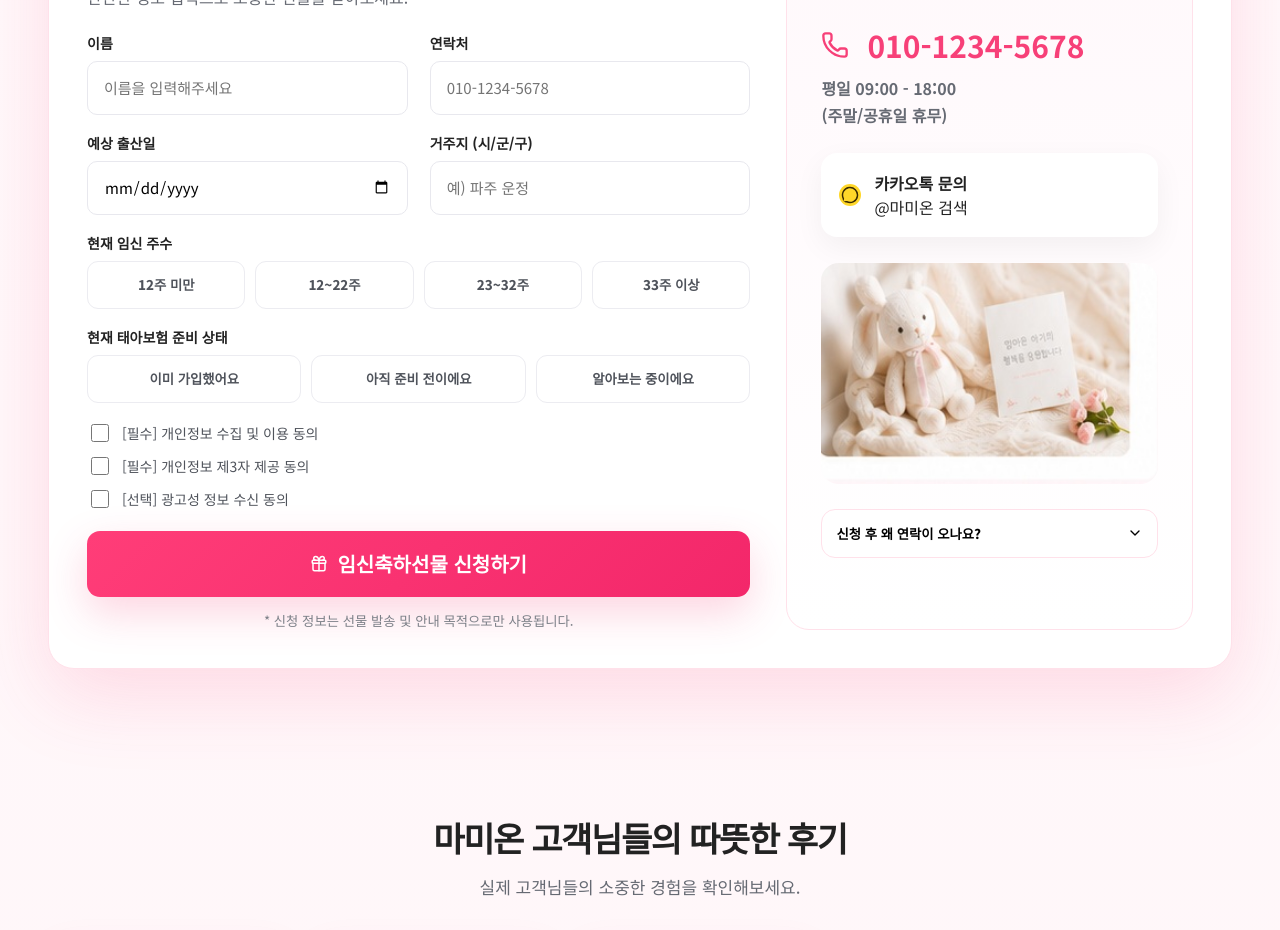
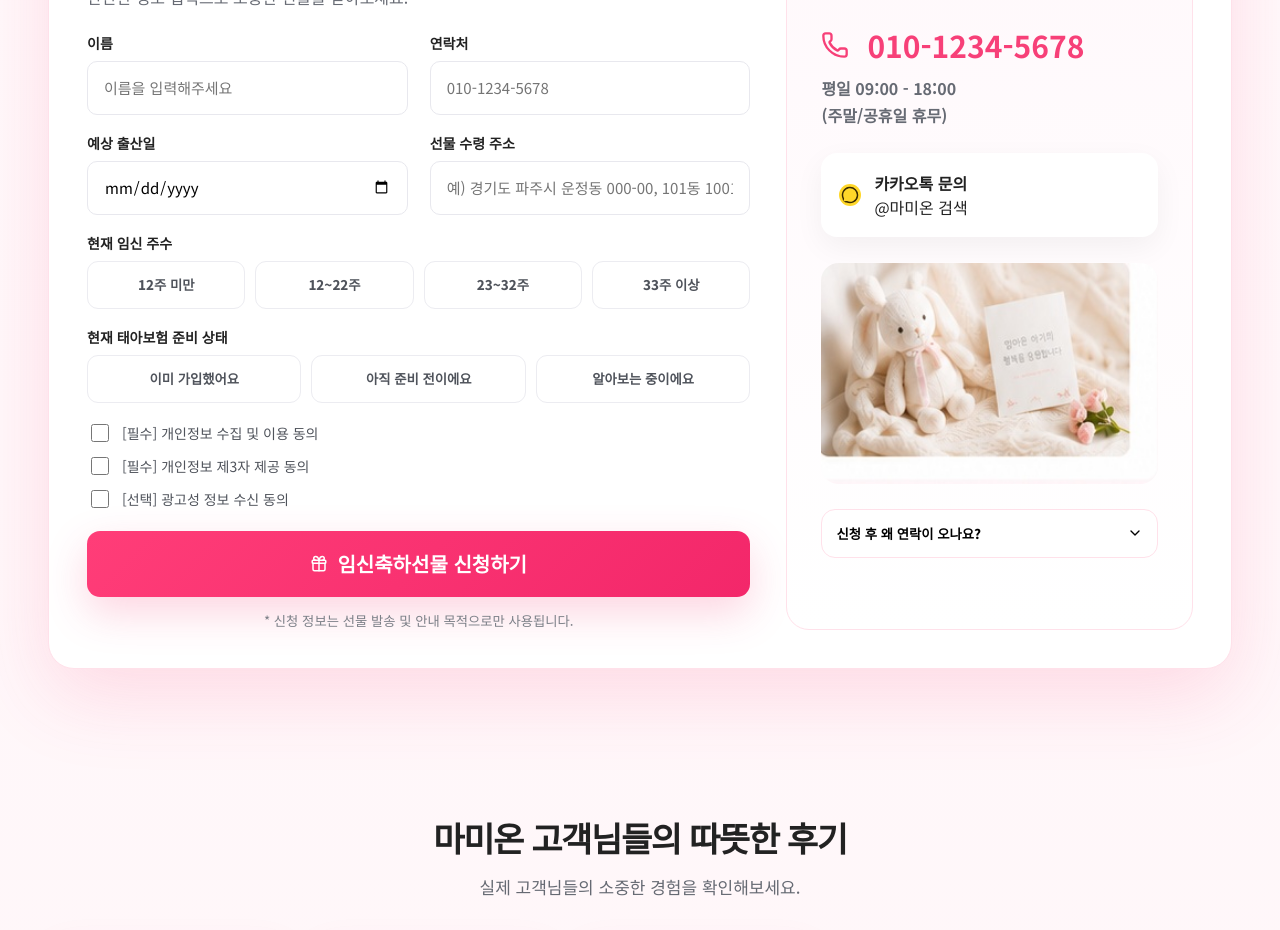
Before and after one commit to junchoi0521-cpu/mamion-3, a React (Vite) app: page / in a window 1280 px wide. Shown: the part 2740-3670 px from the top of the page. Built offline with nearby package versions, Linux system fonts and the light colour scheme.

Commit message:
Update main.jsx

```diff
--- a/src/main.jsx
+++ b/src/main.jsx
@@ -244,7 +244,14 @@ function ApplySection({ onSubmitSuccess }) {
             </div>
             <div className="form-row">
               <Field label="예상 출산일"><input name="dueDate" type="date" value={form.dueDate} onChange={(e) => update('dueDate', e.target.value)} /></Field>
-              <Field label="거주지 (시/군/구)"><input name="region" value={form.region} onChange={(e) => update('region', e.target.value)} placeholder="예) 파주 운정" /></Field>
+              <Field label="선물 수령 주소">
+  <input
+    name="region"
+    value={form.region}
+    onChange={(e) => update('region', e.target.value)}
+    placeholder="예) 경기도 파주시 운정동 000-00, 101동 1001호"
+  />
+</Field>
             </div>
             <Field label="현재 임신 주수">
               <div className="chips">{['12주 미만', '12~22주', '23~32주', '33주 이상'].map((v) => <button type="button" onClick={() => update('weeks', v)} className={form.weeks === v ? 'active' : ''} key={v}>{v}</button>)}</div>
```
